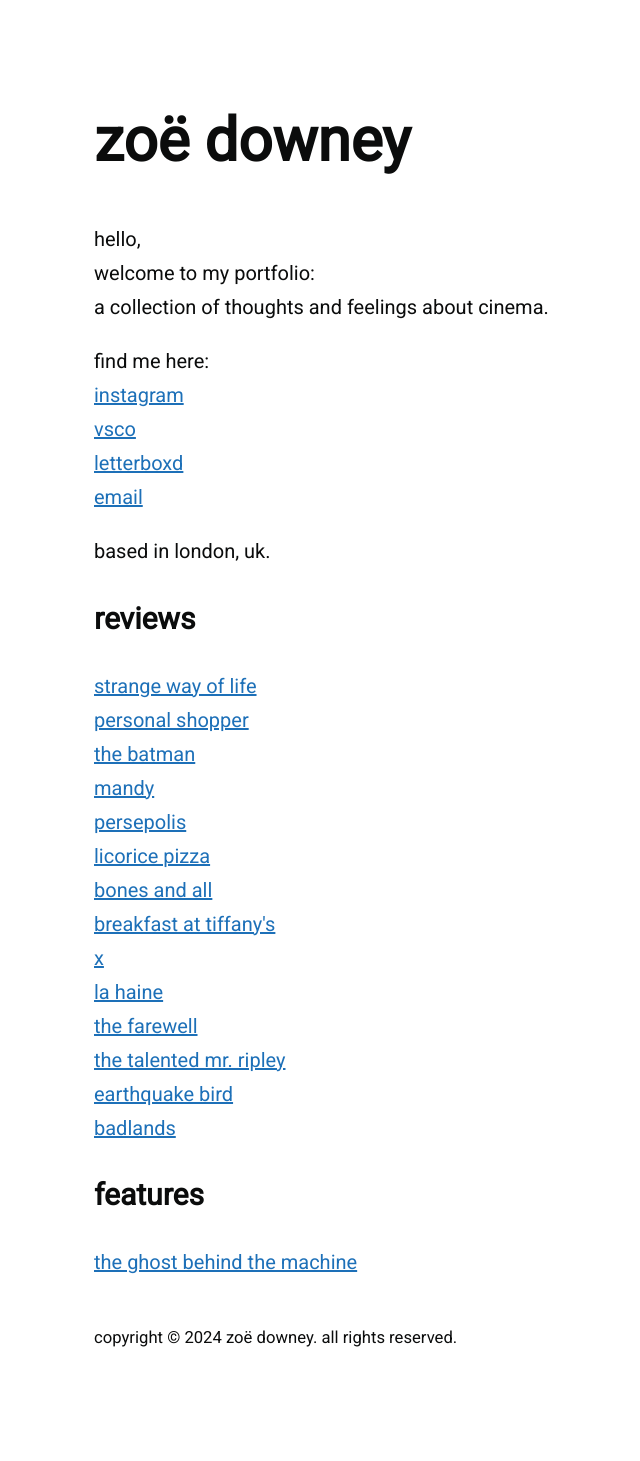
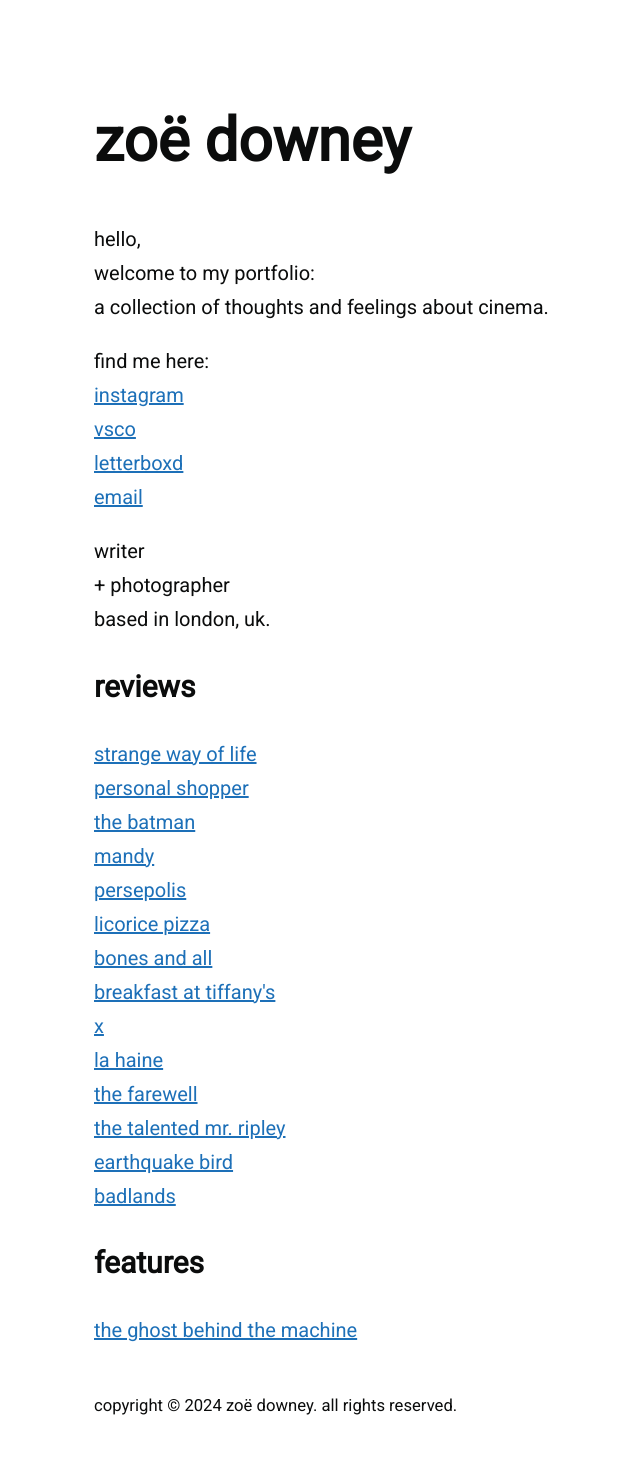
Before and after one commit to zoeurl/zoedowney.github.io, a Jekyll site: the page built from index.html, in a window 1280 px wide. Shown: the whole page, without its empty margins (146-786 px from the left). Built offline with Jekyll 4.4.1, drawn with Linux system fonts in a browser that asks for light colours; before the commit the page ends 1393 px from its top, so only the background shows below that.

Commit message:
Update index.html

```diff
--- a/index.html
+++ b/index.html
@@ -14,7 +14,9 @@ find me here:
 <br><a href="https://letterboxd.com/zoedowney/">letterboxd</a>
 <br><a href="mailto:{{site.email}}">email</a>
 </p>
-based in london, uk.
+writer
+<br>+ photographer
+<br>based in london, uk.
 </p>
 
 <h2>reviews</h2>
```
